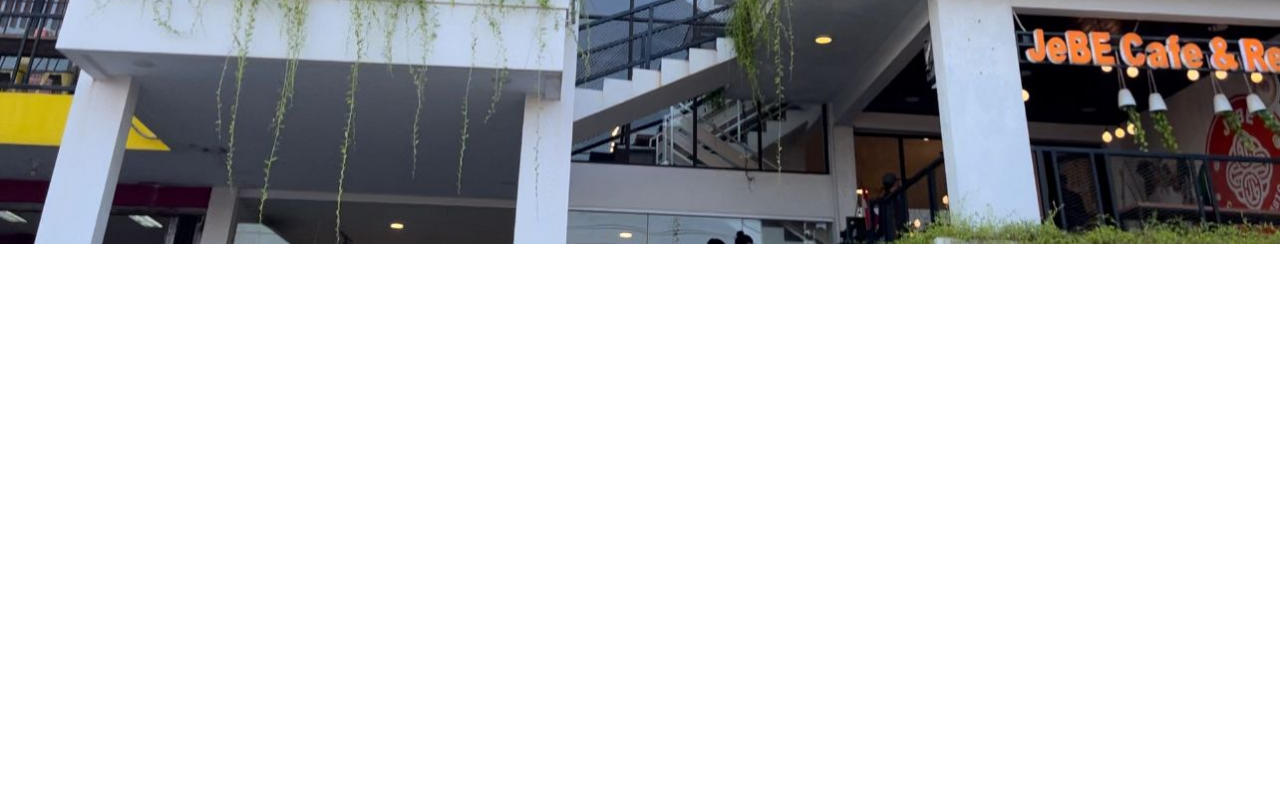
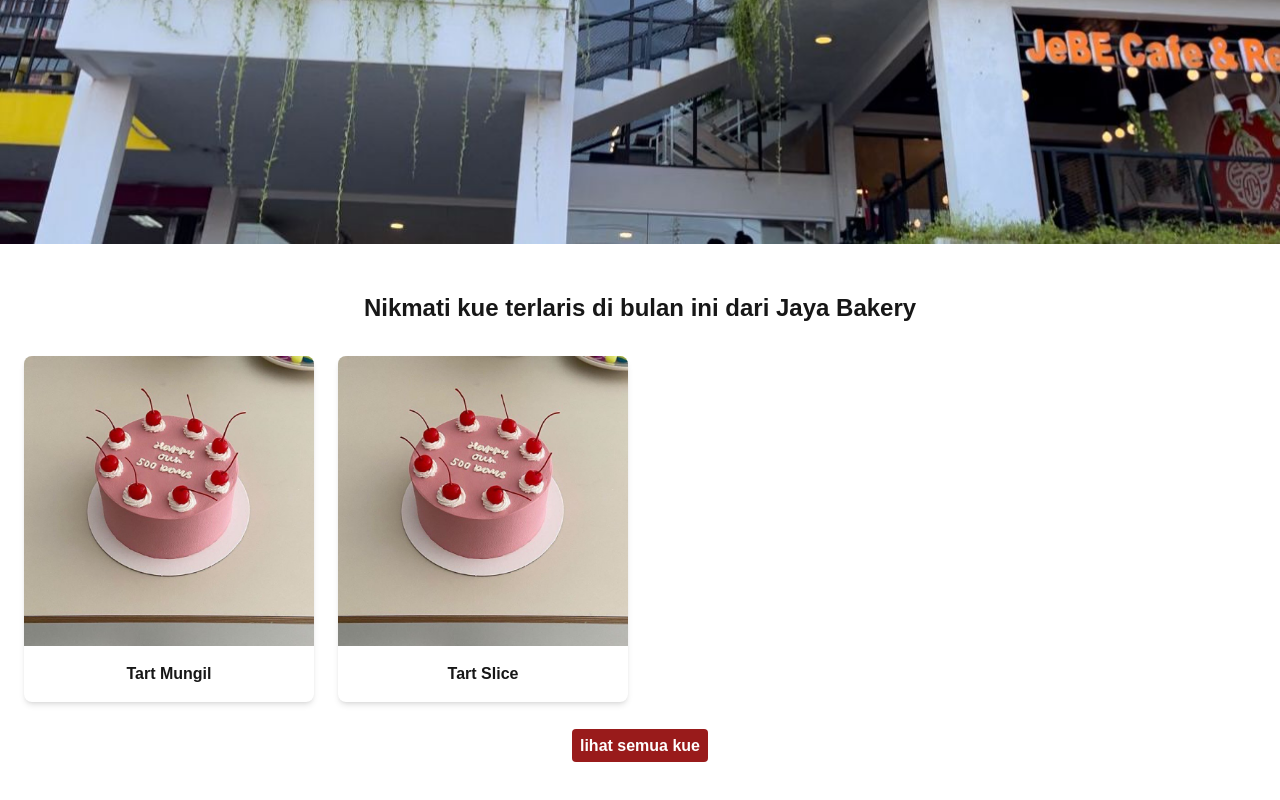
Before and after one commit to afifwijaya16/nextj-frontend, a Next.js app: page / in a window 1280 px wide. Shown: the part 534-1334 px from the top of the page. Before the commit the page ends 800 px from the top, so only its background shows below. Built offline with nearby package versions, Linux system fonts and the light colour scheme.

Commit message:
buat catalog card dan dummy data

```diff
--- /dev/null
+++ b/app/components/Catalog.js
@@ -0,0 +1,21 @@
+import Image from "next/image";
+import React from "react";
+
+const Catalog = ({ data }) => {
+  return (
+    <div className="bg-white shadow-md rounded-lg overflow-hidden">
+      <Image
+        alt={data.name}
+        className="w-full"
+        width={100}
+        height={50}
+        src={data.image}
+      />
+      <div className="p-4 text-center">
+        <h2 className="font-bold">{data.name}</h2>
+      </div>
+    </div>
+  );
+};
+
+export default Catalog;
--- /dev/null
+++ b/app/data/dummyData.json
@@ -0,0 +1,13 @@
+
+[
+    {
+      "id": 1,
+      "name": "Tart Mungil",
+      "image": "/images/tart1.jpeg"
+    },
+    {
+      "id": 2,
+      "name": "Tart Slice",
+      "image": "/images/tart1.jpeg"
+    }
+  ]
--- a/app/page.js
+++ b/app/page.js
@@ -1,9 +1,26 @@
 import Hero from "./components/Hero";
+import Catalog from "./components/Catalog";
+import dummyData from "./data/dummyData.json";
 
 export default function Home() {
   return (
     <>
       <Hero />
+      <main className="container mx-auto py-12 px-6">
+        <h1 className="text-center text-2xl font-bold mb-8">
+          Nikmati kue terlaris di bulan ini dari Jaya Bakery
+        </h1>
+        <div className="grid grid-cols-1 sm:grid-cols-2 md:grid-cols-3 lg:grid-cols-4 gap-6 mb-8">
+          {dummyData.map((item) => (
+            <Catalog key={item.id} data={item} />
+          ))}
+        </div>
+        <div className="text-center">
+          <a className="bg-red-800 text-white p-2 rounded font-bold" href="#">
+            lihat semua kue
+          </a>
+        </div>
+      </main>
     </>
   );
 }
```
Also changed, not shown: public/images/tart1.jpeg (added).
